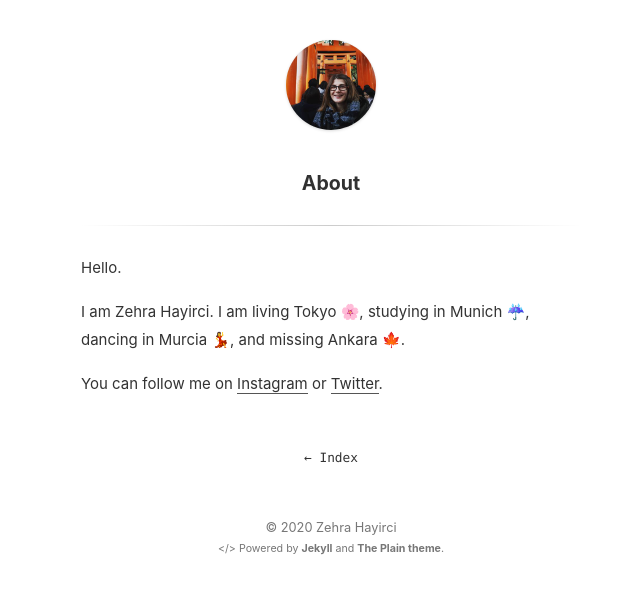
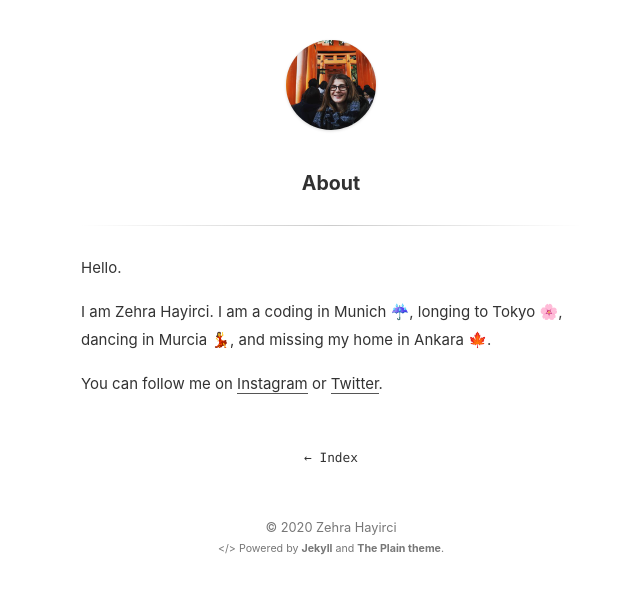
Before and after one commit to zehrahayirci/zehrahayirci.github.io, a Jekyll site: the page built from about.md, in a window 1280 px wide. Shown: the top 594 px of the page, without its empty margins (309-949 px from the left). Built offline with Jekyll 4.4.1, drawn with Linux system fonts in a browser that asks for light colours.

Commit message:
Update about.md

```diff
--- a/about.md
+++ b/about.md
@@ -5,6 +5,6 @@ title: About
 
 Hello.
 
-I am Zehra Hayirci. I am living Tokyo 🌸, studying in Munich ☔, dancing in Murcia 💃, and missing Ankara 🍁.
+I am Zehra Hayirci. I am a coding in Munich ☔, longing to Tokyo 🌸,  dancing in Murcia 💃, and missing my home in Ankara 🍁.
 
-You can follow me on [Instagram](https://www.instagram.com/tokyoda100gun/) or [Twitter](https://twitter.com/zehayirci).
+You can follow me on [Instagram](https://www.instagram.com/days.of.zehra/) or [Twitter](https://twitter.com/zehayirci).
```
